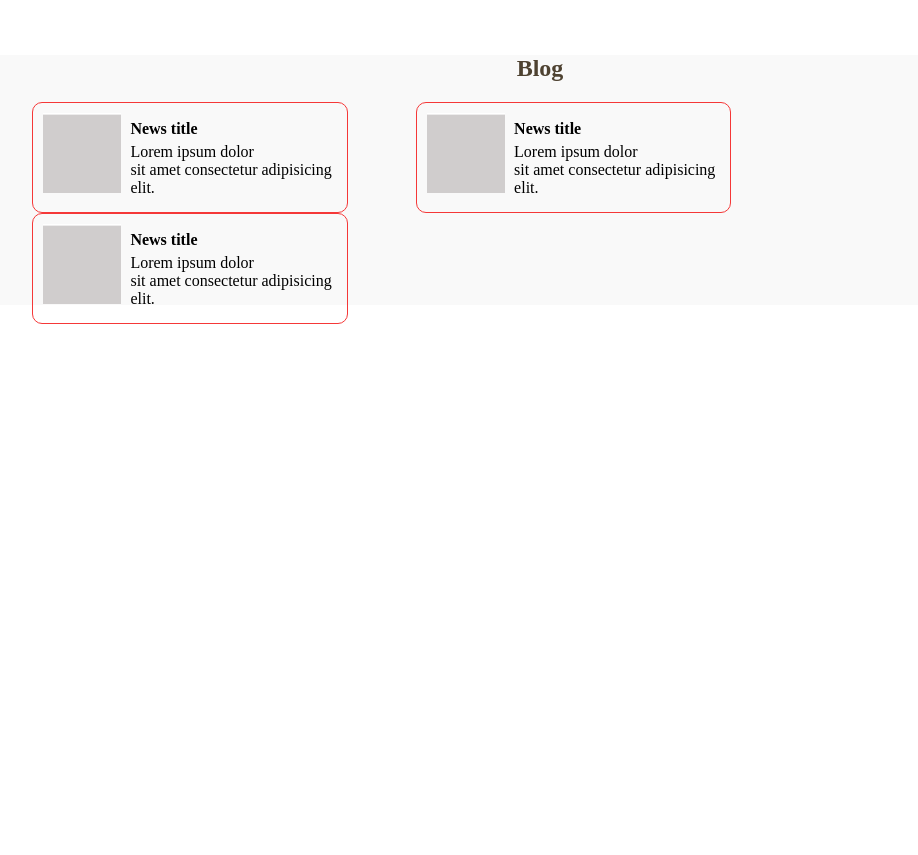
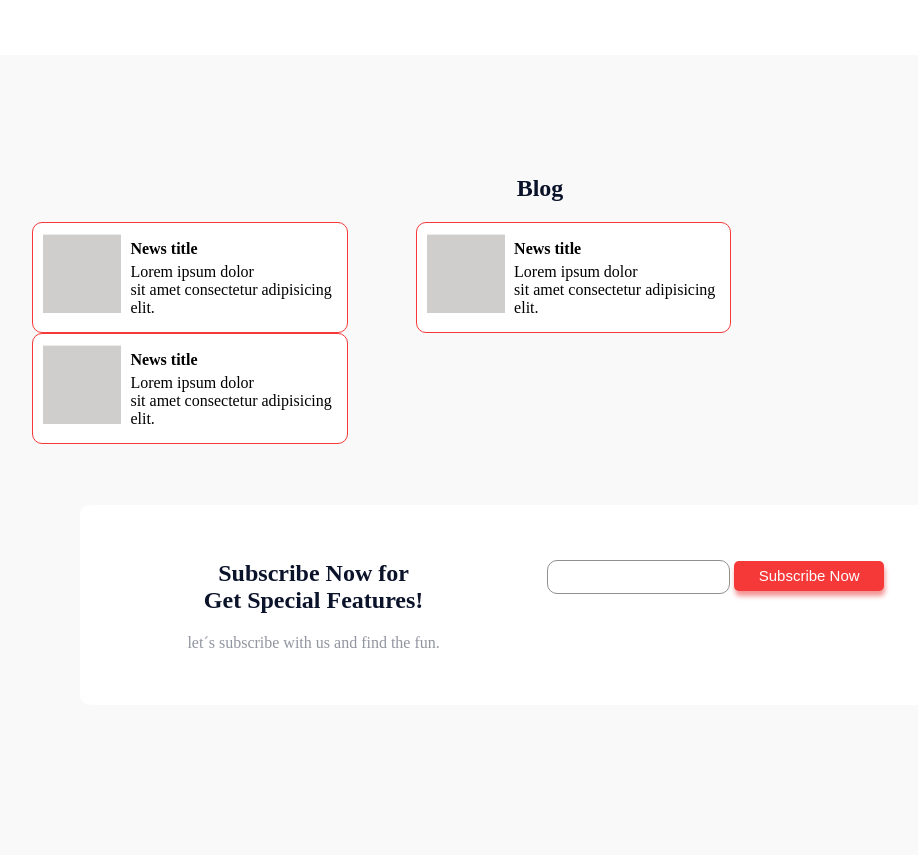
Before and after one commit to PedroTrudes/TrueChange, a plain HTML site: page index.html in a window 1280 px wide. Shown: the part 1168-2023 px from the top of the page, without its empty margins (100-1018 px from the left). Before the commit the page ends 1573 px from the top, so only its background shows below. Drawn offline with Linux system fonts and the light colour scheme.

Commit message:
Subs
Área de Sub criada e estilizada

```diff
--- a/css/_blog.scss
+++ b/css/_blog.scss
@@ -1,15 +1,14 @@
 .blog {
   background-color: #F9F9F9;
   height: 250px;
-  margin: 100px;
-  align-items: center;
+  padding: 100px;
 
   .container-blog {
     text-align: center;
     margin: 0px;
 
     h2 {
-      color: rgb(78, 66, 49);
+      color: #0B132A;
     }
   }
   .news {
@@ -21,6 +20,7 @@
       padding: 10px;
       border: 1px solid #F53838;
       border-radius: 10px;
+      background-color: #FFFFFF;
 
       img{
           height: 80px;
--- /dev/null
+++ b/css/_sub.scss
@@ -0,0 +1,68 @@
+.subs {
+  background-color: #f9f9f9;
+  height: 350px;
+  align-items: center;
+
+  .info-subs {
+    background-color: #ffffff;
+    margin: 0px 180px;
+    height: 200px;
+    width: 73%;
+    border: 0px solid black;
+    border-radius: 10px;
+    display: table;
+    align-items: center;
+
+    .info-txt {
+      padding-top: 25px;
+      width: 400px;
+      display: table-cell;
+      text-align: center;
+
+      h2 {
+        color: #0b132a;
+        margin-top: 30px;
+      }
+      p {
+        color: #91959f;
+      }
+    }
+
+    .area-txt {
+      width: 400px;
+      display: table-cell;
+     // text-align: center;
+
+      input {
+        height: 30px;
+        border-radius: 10px;
+        border: 1px solid #909090;
+        background-color: #ffffff;
+        text-align: center;
+      }
+      button {
+        height: 30px;
+        width: 150px;
+        align-items: center;
+        border: 2px;
+        border-radius: 5px;
+        background-color: #f53838;
+        box-shadow: 1px 5px 5px #f39393;
+        cursor: pointer;
+
+        p {
+          font-size: 15px;
+          margin: 0;
+          padding: 0;
+          color: #fff;
+        }
+        &:hover {
+          background-color: #0b132a;
+          transition: 1s;
+          height: 30px;
+          width: 165px;
+        }
+      }
+    }
+  }
+}
--- a/css/main.scss
+++ b/css/main.scss
@@ -5,3 +5,4 @@
 @import 'insights';
 @import 'explore';
 @import 'blog';
+@import 'sub';
--- a/index.html
+++ b/index.html
@@ -104,28 +104,58 @@
       </div>
       <div class="news">
         <div id="bloco">
-            <img src="src/news-img.png" >
+          <img src="src/news-img.png" />
           <div id="info-bloco">
             <p><strong>News title</strong></p>
-              <p>Lorem ipsum dolor <br> sit amet consectetur adipisicing <br> elit.</p>
+            <p>
+              Lorem ipsum dolor <br />
+              sit amet consectetur adipisicing <br />
+              elit.
+            </p>
           </div>
         </div>
 
         <div id="bloco">
-            <img src="src/news-img.png" >
+          <img src="src/news-img.png" />
           <div id="info-bloco">
             <p><strong>News title</strong></p>
-              <p>Lorem ipsum dolor <br> sit amet consectetur adipisicing <br> elit.</p>
+            <p>
+              Lorem ipsum dolor <br />
+              sit amet consectetur adipisicing <br />
+              elit.
+            </p>
           </div>
         </div>
         <div id="bloco">
-            <img src="src/news-img.png" >
+          <img src="src/news-img.png" />
           <div id="info-bloco">
             <p><strong>News title</strong></p>
-              <p>Lorem ipsum dolor <br> sit amet consectetur adipisicing <br> elit.</p>
+            <p>
+              Lorem ipsum dolor <br />
+              sit amet consectetur adipisicing <br />
+              elit.
+            </p>
           </div>
         </div>
       </div>
     </section>
+    <section class="subs">
+
+      <div class="info-subs">
+
+        <div class="info-txt">
+          <h2><Strong>Subscribe Now for <br>
+          Get Special Features!</Strong></h2>
+          <p>let´s subscribe with us and find the fun.</p>
+        </div>
+
+        <div class="area-txt">
+          <input type="text" />
+          <button ><p>Subscribe Now
+          </p></button>
+        </div>
+
+      </div>
+    </section>
   </body>
 </html>
```
Also changed, not shown: css/main.css, 1 other file. Lines whose indentation alone changed are shown as unchanged.
